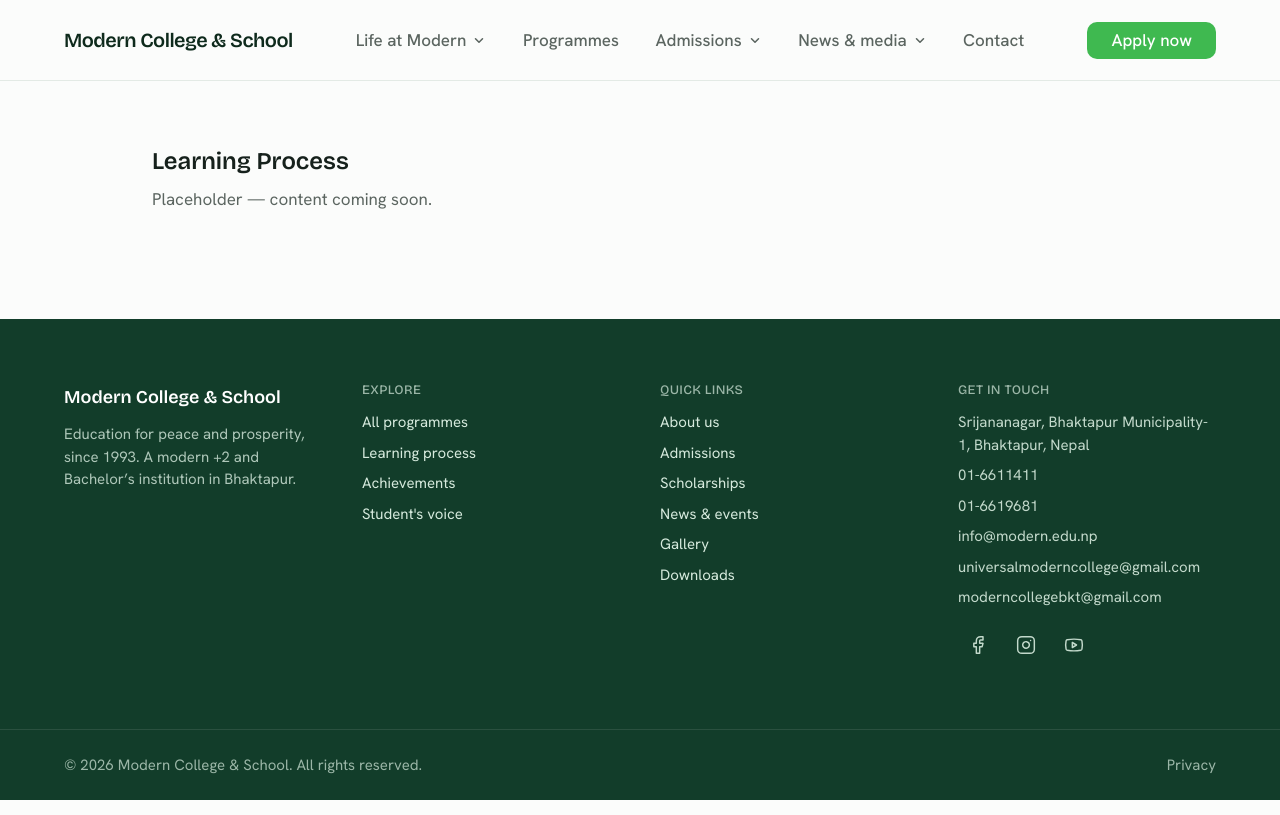
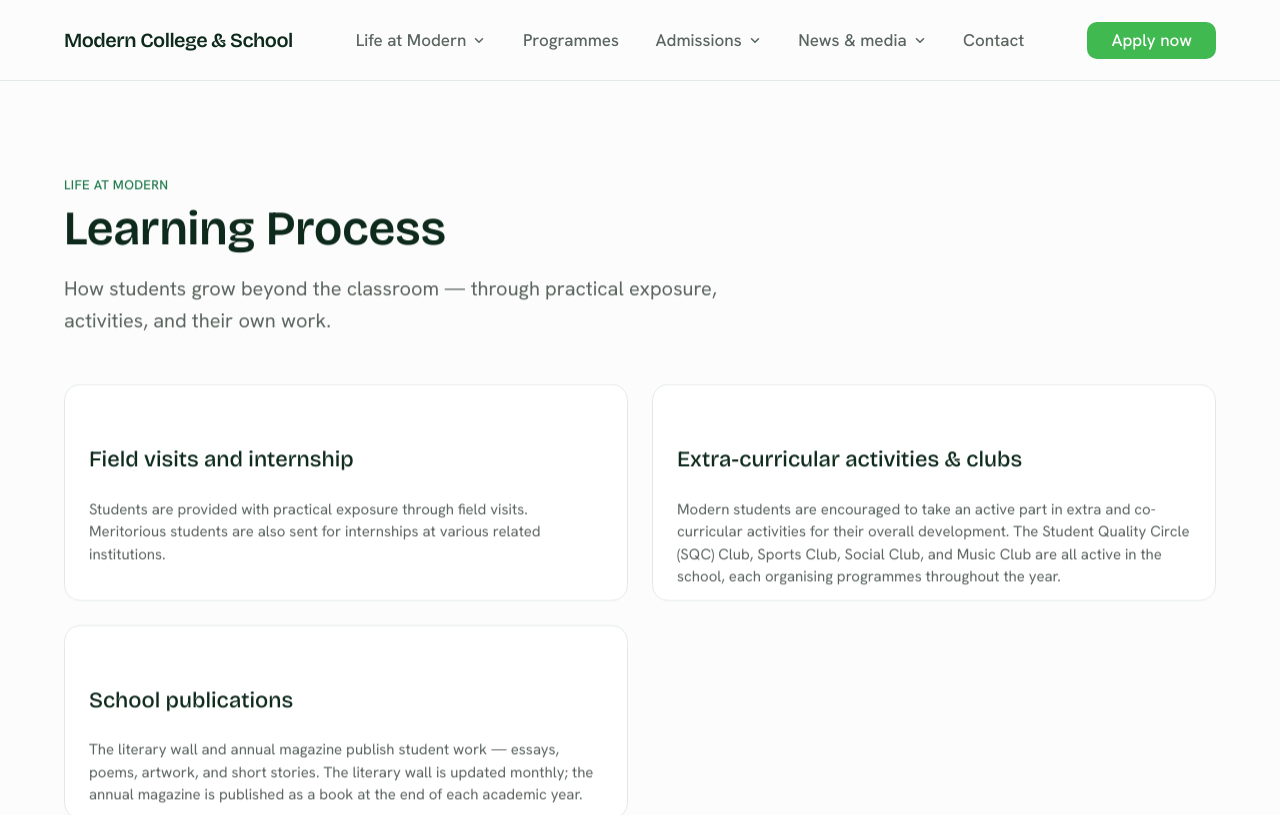
Before and after one commit to modernschool301-create/modern_college_school_site, a Next.js app: page /learning-process in a window 1280 px wide. Shown: the top 815 px of the page. Built offline with nearby package versions, Linux system fonts and the light colour scheme.

Commit message:
learning process content added

```diff
--- a/app/(public)/learning-process/page.tsx
+++ b/app/(public)/learning-process/page.tsx
@@ -1,8 +1,99 @@
+import type { Metadata } from 'next';
+import { cloudinaryImage } from '@/lib/cloudinary-url';
+import { Band } from '@/components/band';
+import { Reveal } from '@/components/reveal';
+import { CardGrid } from '@/components/card-grid';
+import { ContentCard } from '@/components/content-card';
+
+// Learning Process (PRD 17). Public, static prose, NO data access — the sections
+// below are STATIC-IN-CODE (Decision 10), the same category as About: the
+// institution's stable description of how it teaches, not something the office
+// edits monthly. There is no table, no admin module, and no Supabase read here.
+//
+// Structurally this is the Scholarships page minus the query: Band → eyebrow →
+// h1 → lead, then CardGrid variant="text" of title+body ContentCards.
+
+const TITLE = 'Learning Process';
+const DESCRIPTION =
+  'How students at Modern College & School grow beyond the classroom — field visits and internships, clubs and co-curricular activities, and the school publications that carry their work.';
+
+// Open Graph per PRD 10.6 — a shared link renders as an official card. This page
+// has no images of its own, so the card falls back to the institution logo. This
+// is the ONLY Cloudinary call in the module, and it is metadata, not page media.
+export const metadata: Metadata = {
+  title: TITLE,
+  description: DESCRIPTION,
+  openGraph: {
+    title: TITLE,
+    description: DESCRIPTION,
+    type: 'website',
+    images: cloudinaryImage(
+      process.env.CLOUDINARY_CLOUD_NAME ?? '',
+      'modern/logo1',
+      'c_pad,b_white,w_1200,h_630',
+    ),
+  },
+};
+
+// The three sections, in the order the school presents them. Text only: the old
+// site carried one photo per section, but those are not in Cloudinary yet.
+//
+// If the school later supplies real photos, add an optional `image` public id
+// here and pass it to ContentCard as `media={{ cloudName, publicId, alt }}` —
+// then switch the grid below to variant="media", which is the variant sized for
+// image + title + body cards. Do NOT point these at the shared filler image: a
+// missing photo should stay absent rather than become decoration.
+const SECTIONS: { id: string; title: string; body: string }[] = [
+  {
+    id: 'field-visits',
+    title: 'Field visits and internship',
+    body: 'Students are provided with practical exposure through field visits. Meritorious students are also sent for internships at various related institutions.',
+  },
+  {
+    id: 'activities',
+    title: 'Extra-curricular activities & clubs',
+    body: 'Modern students are encouraged to take an active part in extra and co-curricular activities for their overall development. The Student Quality Circle (SQC) Club, Sports Club, Social Club, and Music Club are all active in the school, each organising programmes throughout the year.',
+  },
+  {
+    id: 'publications',
+    title: 'School publications',
+    body: 'The literary wall and annual magazine publish student work — essays, poems, artwork, and short stories. The literary wall is updated monthly; the annual magazine is published as a book at the end of each academic year.',
+  },
+];
+
 export default function LearningProcessPage() {
   return (
-    <main className="mx-auto max-w-5xl px-6 py-16">
-      <h1 className="text-2xl font-semibold">Learning Process</h1>
-      <p className="mt-2 text-ink-muted">Placeholder — content coming soon.</p>
-    </main>
+    <Band tone="paper">
+      <Reveal>
+        <p className="text-eyebrow uppercase tracking-wide text-green-brand">
+          Life at Modern
+        </p>
+        <h1 className="mt-2 max-w-2xl font-display text-h1 text-green-ink">
+          {TITLE}
+        </h1>
+        <p className="mt-4 max-w-2xl text-lead text-ink-muted">
+          How students grow beyond the classroom — through practical exposure,
+          activities, and their own work.
+        </p>
+      </Reveal>
+
+      {/* A single Reveal fades the whole grid in; ContentCards must be direct
+          grid children for subgrid, so per-card stagger is not used. */}
+      <Reveal className="mt-12">
+        <CardGrid variant="text">
+          {SECTIONS.map((section) => (
+            <ContentCard
+              key={section.id}
+              // `media` and `meta` are OMITTED, not null — this page has no
+              // images and these sections carry no date or category. Omitted
+              // slots render as zero-height placeholders, which keeps the
+              // five-slot subgrid intact.
+              title={section.title}
+              body={<p className="text-small text-ink-muted">{section.body}</p>}
+            />
+          ))}
+        </CardGrid>
+      </Reveal>
+    </Band>
   );
 }
```
